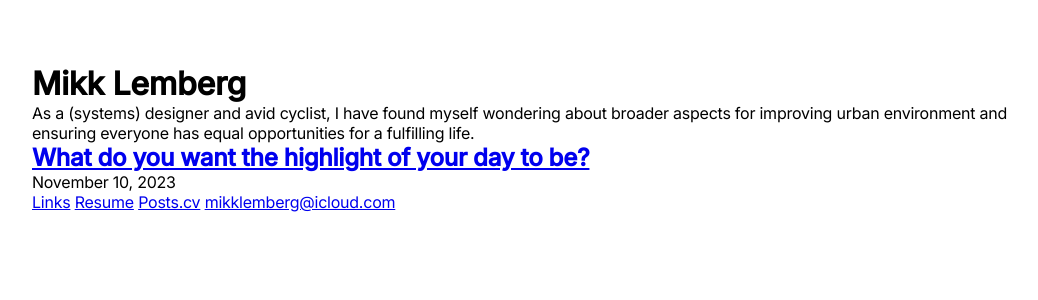
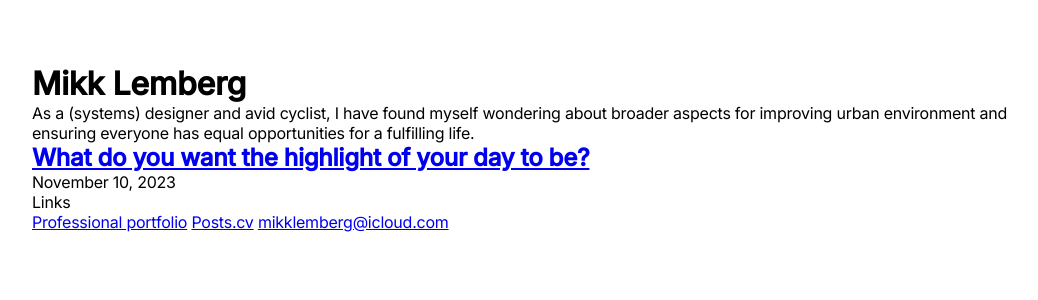
Before and after one commit to mikklemberg/My-personal-notes, a Jekyll site: the page built from README.md, in a window 1280 px wide. Shown: the top 300 px of the page, without its empty margins (96-1134 px from the left). Built offline with Jekyll 4.4.1, drawn with Linux system fonts in a browser that asks for light colours; our own code applies the rules of GitHub Pages for plain Markdown files.

Commit message:
Update default.html

```diff
--- a/_layouts/default.html
+++ b/_layouts/default.html
@@ -32,9 +32,9 @@
 
 
         <footer class="blog-footer">
-            <a href="/links">Links</a>
-            <a href="/resume">Resume</a>
-            <a href="/posts.cv">Posts.cv</a>
+            <p>Links</p>
+            <a href="https://mikklemberg.ee">Professional portfolio</a>
+            <a href="httsp://posts.cv/mikk">Posts.cv</a>
             <a href="mailto:mikklemberg@icloud.com">mikklemberg@icloud.com</a>
         </footer>
     </div>
```
